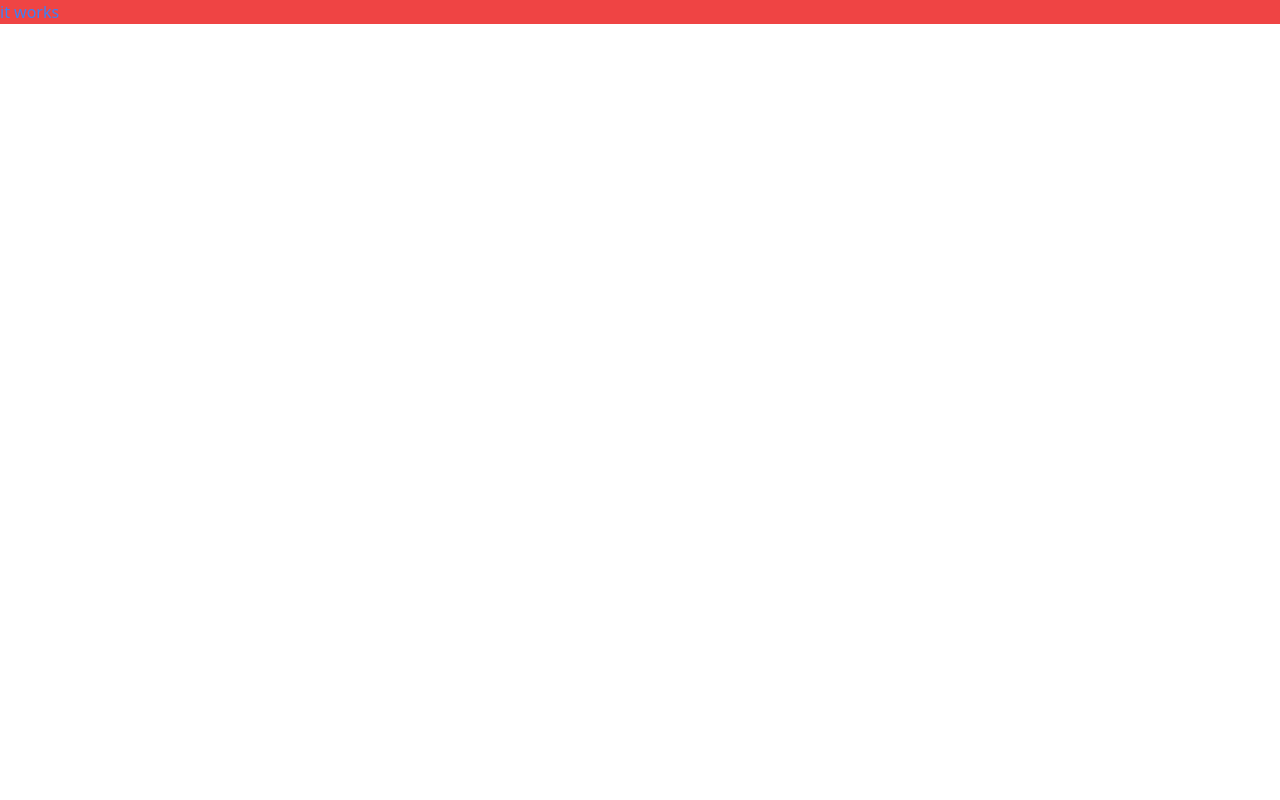
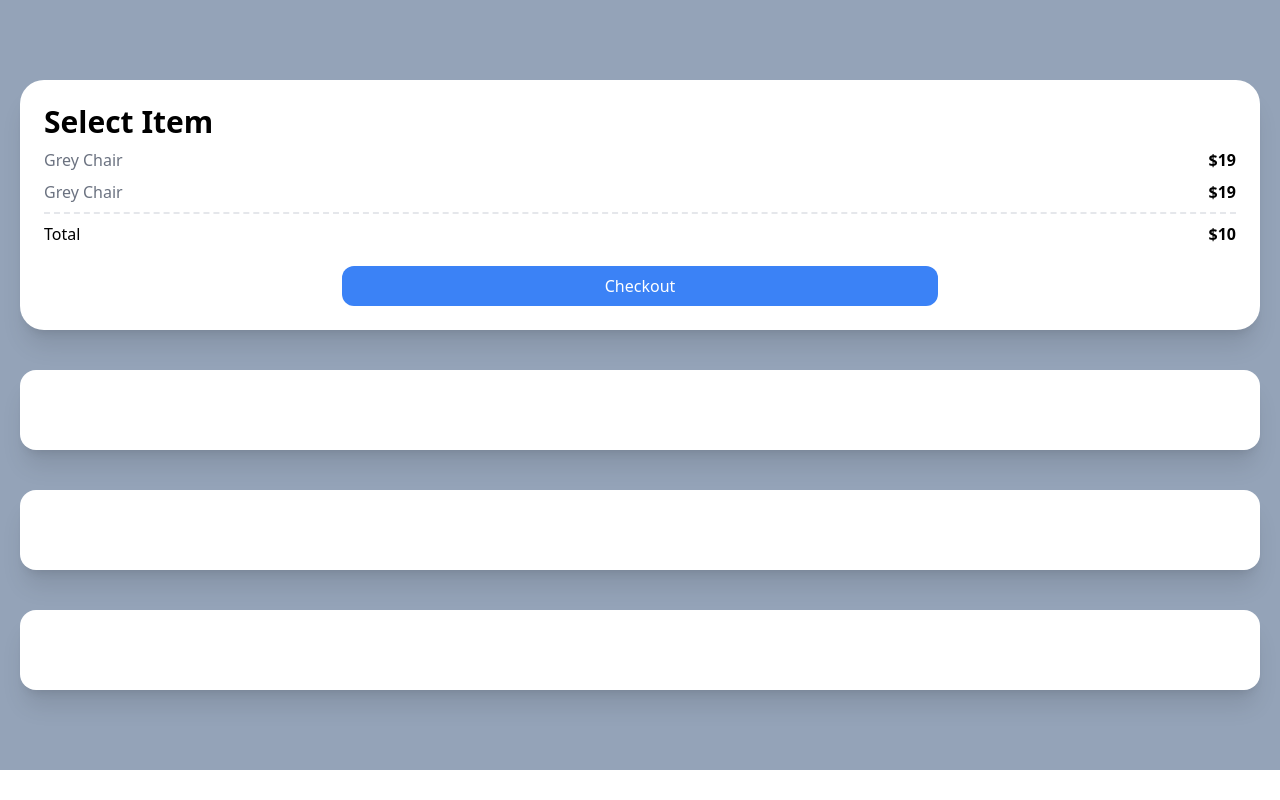
Before and after one commit to in-woong/NomadCoder, a Next.js app in the folder carrot-market/: page / in a window 1280 px wide. Built offline with nearby package versions, Linux system fonts and the light colour scheme.

Commit message:
4.1 Test Drive part One

```diff
--- a/carrot-market/pages/index.tsx
+++ b/carrot-market/pages/index.tsx
@@ -2,8 +2,28 @@
 
 const Home: NextPage = () => {
   return (
-    <div className='bg-red-500'>
-      <h1 className='text-blue-500'>it works</h1>
+    <div className='grid gap-10 bg-slate-400 py-20 px-5'>
+      <div className='rounded-3xl bg-white p-6 shadow-xl'>
+        <span className='text-3xl font-semibold'>Select Item</span>
+        <div className='my-2 flex justify-between'>
+          <span className='text-gray-500'>Grey Chair</span>
+          <span className='font-semibold'>$19</span>
+        </div>
+        <div className='flex justify-between'>
+          <span className='text-gray-500'>Grey Chair</span>
+          <span className='font-semibold'>$19</span>
+        </div>
+        <div className='mt-2 flex justify-between border-t-2 border-dashed pt-2'>
+          <span>Total</span>
+          <span className='font-semibold'>$10</span>
+        </div>
+        <div className='mx-auto mt-5 w-1/2 rounded-xl bg-blue-500 p-2 text-center text-white'>
+          Checkout
+        </div>
+      </div>
+      <div className='rounded-2xl bg-white p-10 shadow-xl'></div>
+      <div className='rounded-2xl bg-white p-10 shadow-xl'></div>
+      <div className='rounded-2xl bg-white p-10 shadow-xl'></div>
     </div>
   );
 };
```
